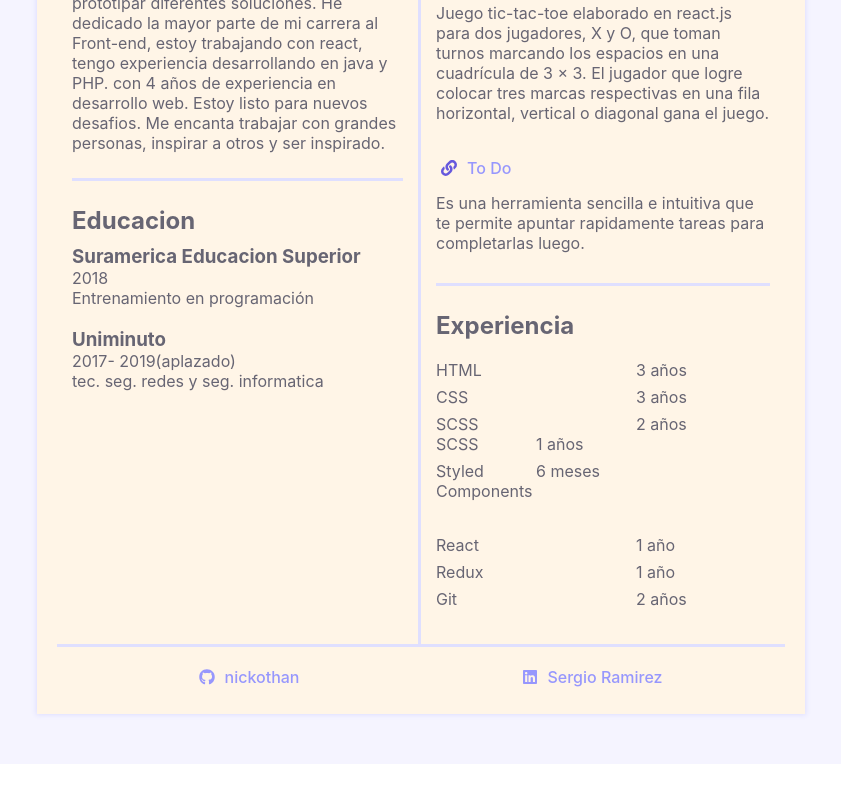
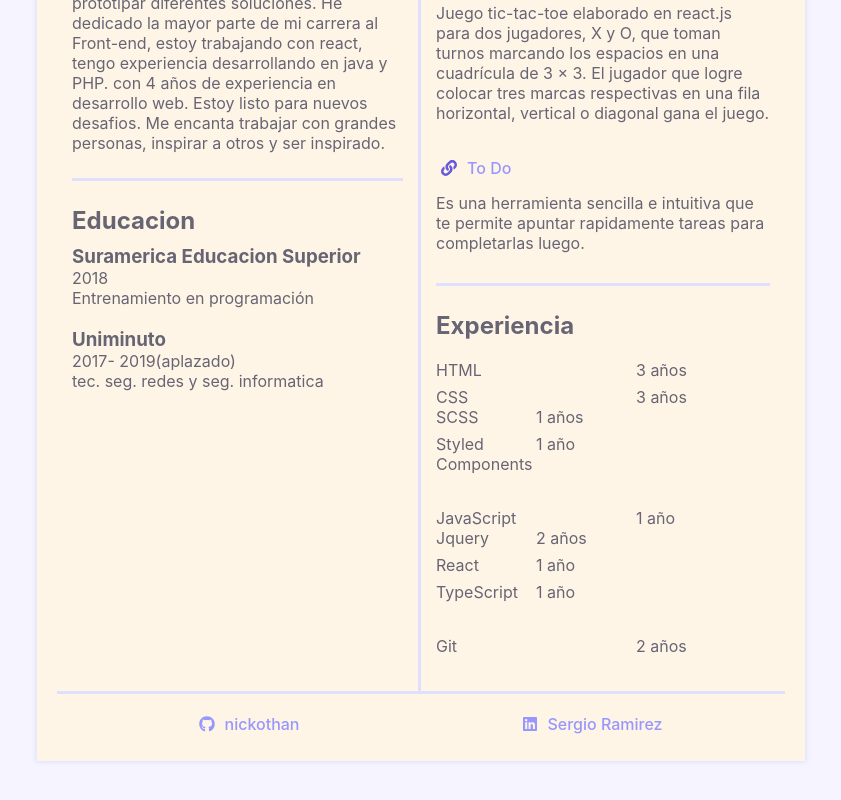
Before and after one commit to nickothan/Hoja-de-vida, a React (Create React App) app: page / in a window 1280 px wide. Shown: the part 432-1232 px from the top of the page, without its empty margins (219-1060 px from the left). Before the commit the page ends 1196 px from the top, so only its background shows below. Built offline with nearby package versions, Linux system fonts and the light colour scheme.

Commit message:
cn-9 and update cn-7

```diff
--- a/src/componentes/Experiencia/Experiencia.jsx
+++ b/src/componentes/Experiencia/Experiencia.jsx
@@ -4,7 +4,7 @@ import { ExperienciaContent } from './styles.js'
 
 //* CN-7: integrar scss y styled components a css
 //TODO CN-8: Estilos para la sublista
-//TODO CN-9: integrar jquery, react y typescript a javascript
+//* CN-9: integrar jquery, react y typescript a javascript
 //TODO cn-10: agregar stoorybook
 
 export default function Experiencia() {
@@ -20,10 +20,6 @@ export default function Experiencia() {
         <li>
           <span>CSS</span>
           <span>3 años</span>
-        </li>
-        <li>
-          <span>SCSS</span>
-          <span>2 años</span>
           <ul>
             <li>
               <span>SCSS</span>
@@ -31,17 +27,27 @@ export default function Experiencia() {
             </li>
             <li>
               <span>Styled Components</span>
-              <span>6 meses</span>
+              <span>1 año</span>
             </li>
           </ul>
         </li>
         <li>
-          <span>React</span>
+          <span>JavaScript</span>
           <span>1 año</span>
-        </li>
-        <li>
-          <span>Redux</span>
-          <span>1 año</span>
+          <ul>
+            <li>
+              <span>Jquery</span>
+              <span>2 años</span>
+            </li>
+            <li>
+              <span>React</span>
+              <span>1 año</span>
+            </li>
+            <li>
+              <span>TypeScript</span>
+              <span>1 año</span>
+            </li>
+          </ul>
         </li>
         <li>
           <span>Git</span>
```
